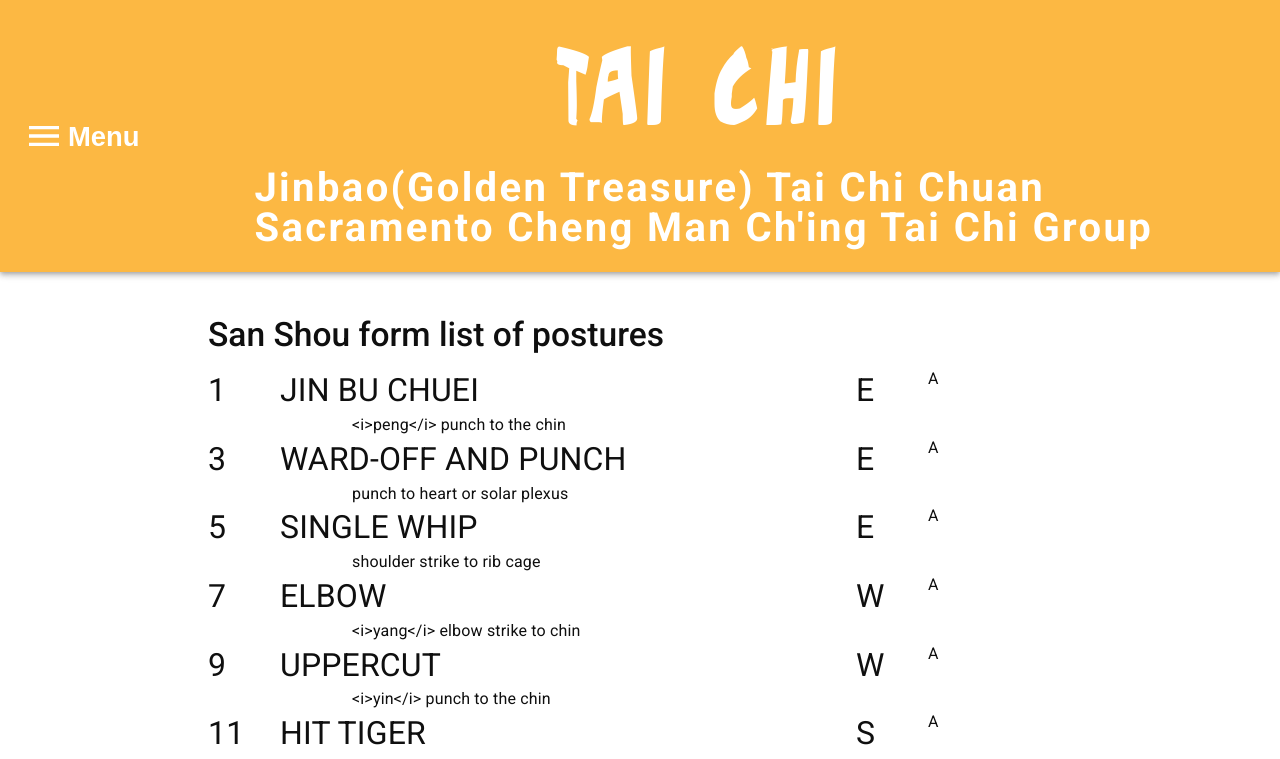
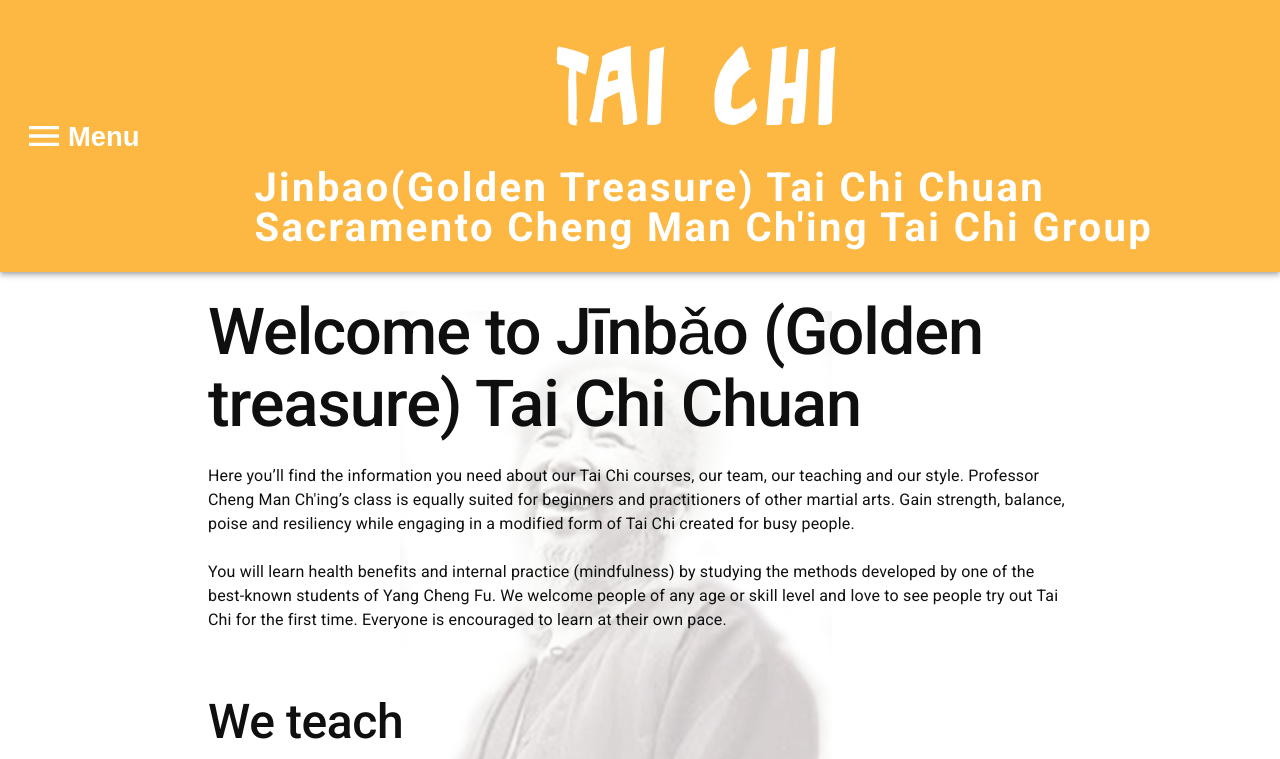
Before and after one commit to johnlobster/tcc-cmcsacramento, a React (Create React App) app: page / in a window 1280 px wide. Shown: the top 759 px of the page. Built offline with nearby package versions, Linux system fonts and the light colour scheme.

Commit message:
rewrote processSimplemarkdown to generate an array, moved testing to 'Advanced' page

```diff
--- a/src/components/SanShouList/SanShouList.tsx
+++ b/src/components/SanShouList/SanShouList.tsx
@@ -5,12 +5,12 @@ import { Grid } from '@material-ui/core';
 import { makeStyles } from '@material-ui/core/styles';
 
 import { sanShouData, CompassDirectionEnum, compassName, SanShouSideEnum} from "../../data/san-shou"
-import {processSimpleMarkdown} from "../../global/processSimpleMarkdown"
+import { processSimpleMarkdown, TxtArr} from "../../global/processSimpleMarkdown"
 
 
 const useStyles = makeStyles({
   name: {
-    fontSize: '2em',
+    fontSize: '1.5em',
   },
 })
 
@@ -18,6 +18,7 @@ const useStyles = makeStyles({
 // add <MoreProps> to type FunctionComponent (adds typescript generic)
 // interface MoreProps {
 // }
+
 
 const SanShouList: React.FunctionComponent = (props) => {
 
@@ -50,7 +51,24 @@ const SanShouList: React.FunctionComponent = (props) => {
                     {/* An indent for the description */}
                   </Grid>
                   <Grid item xs={8}>
-                    {processSimpleMarkdown(item.description)}
+                    {/* {processSimpleMarkdown(item.description)} */}
+                    {processSimpleMarkdown(item.description).map((item) => {
+                      return (
+                        <React.Fragment>
+                          {item.type === "Italic" && (
+                            <React.Fragment>
+                              <i>{item.value}</i>
+                              <span> </span>
+                            </React.Fragment>
+                          )
+                          }
+                          {item.type === "Plain" && (
+                            `${item.value} `
+                          )
+                          }
+                        </React.Fragment>
+                      )
+                    })}
                   </Grid>
                 </Grid>
 
--- a/src/data/san-shou.ts
+++ b/src/data/san-shou.ts
@@ -1,6 +1,5 @@
 // San Shou list of postures
 
-import Articles from "../pages/Articles/Articles"
 
 // types
 
--- a/src/global/processSimpleMarkdown.ts
+++ b/src/global/processSimpleMarkdown.ts
@@ -1,6 +1,21 @@
 
-export const processSimpleMarkdown: (string) => string = (inString) => {
-  // replace italic marker with html <i></i> or ignore
+// React cannot insert HTML directly, would like to allow inline formatting, particularly for italics
+
+// processSimpleMarkdown turns a string into an array with each word creating a (type, value) tuple
+export interface TxtArr {
+  type: "Plain" | "Italic";
+  value: string;
+}
+export const processSimpleMarkdown: (ins: string) => TxtArr[] = (ins) => {
   const rExp = /\*(.*)\*/;
-  return (inString.replace(rExp, '<i>$1</i>'))
+  const outArray: TxtArr[] = [];
+  (ins.split(/\s+/)).forEach((value, index) => {
+    if (value.match(rExp)) {
+      const str = value.replace(rExp, "$1 ")
+      outArray[index] = { type: "Italic", value: str }
+    } else {
+      outArray[index] = { type: "Plain", value: value }
+    }
+  })
+  return (outArray)
 }
--- a/src/pages/Advanced/Advanced.tsx
+++ b/src/pages/Advanced/Advanced.tsx
@@ -4,6 +4,8 @@ import { Grid } from '@material-ui/core';
 
 // import VSeparator from '../../components/VSeparator/VSeparator'
 import ResponsiveContainer from '../../components/ResponsiveContainer/ResponsiveContainer'
+
+import SanShouList from "../../components/SanShouList/SanShouList"
 
 // add more props
 // add <MoreProps> to type FunctionComponent (adds typescript generic)
@@ -40,6 +42,8 @@ const Advanced: React.FunctionComponent = (props) => {
               </li>
             </ul>
           </Grid>
+
+          <SanShouList />
         </Grid>
       </ResponsiveContainer>
 
--- a/src/pages/Home/Home.tsx
+++ b/src/pages/Home/Home.tsx
@@ -13,7 +13,6 @@ import VSeparator from "../../components/VSeparator/VSeparator"
 import ResponsiveContainer from '../../components/ResponsiveContainer/ResponsiveContainer'
 import Social from '../../components/Social/Social'
 
-import SanShouList from "../../components/SanShouList/SanShouList"
 
 import map from "../../images/map2.jpg";
 import cmc from "../../images/cmc1_fade.png";
@@ -144,9 +143,7 @@ const Home: React.FunctionComponent = () => {
   return(
     <div>
       <ResponsiveContainer>
-        <Grid container>
-          <SanShouList></SanShouList>
-        </Grid>
+
       <Grid container spacing={2}>
         <Grid item xs={12}>
             <h1 className={classes.eSpan}><EditSpan id="Home_welcome_title">Welcome to Jīnbǎo (Golden treasure) Tai Chi Chuan</EditSpan></h1>
```
